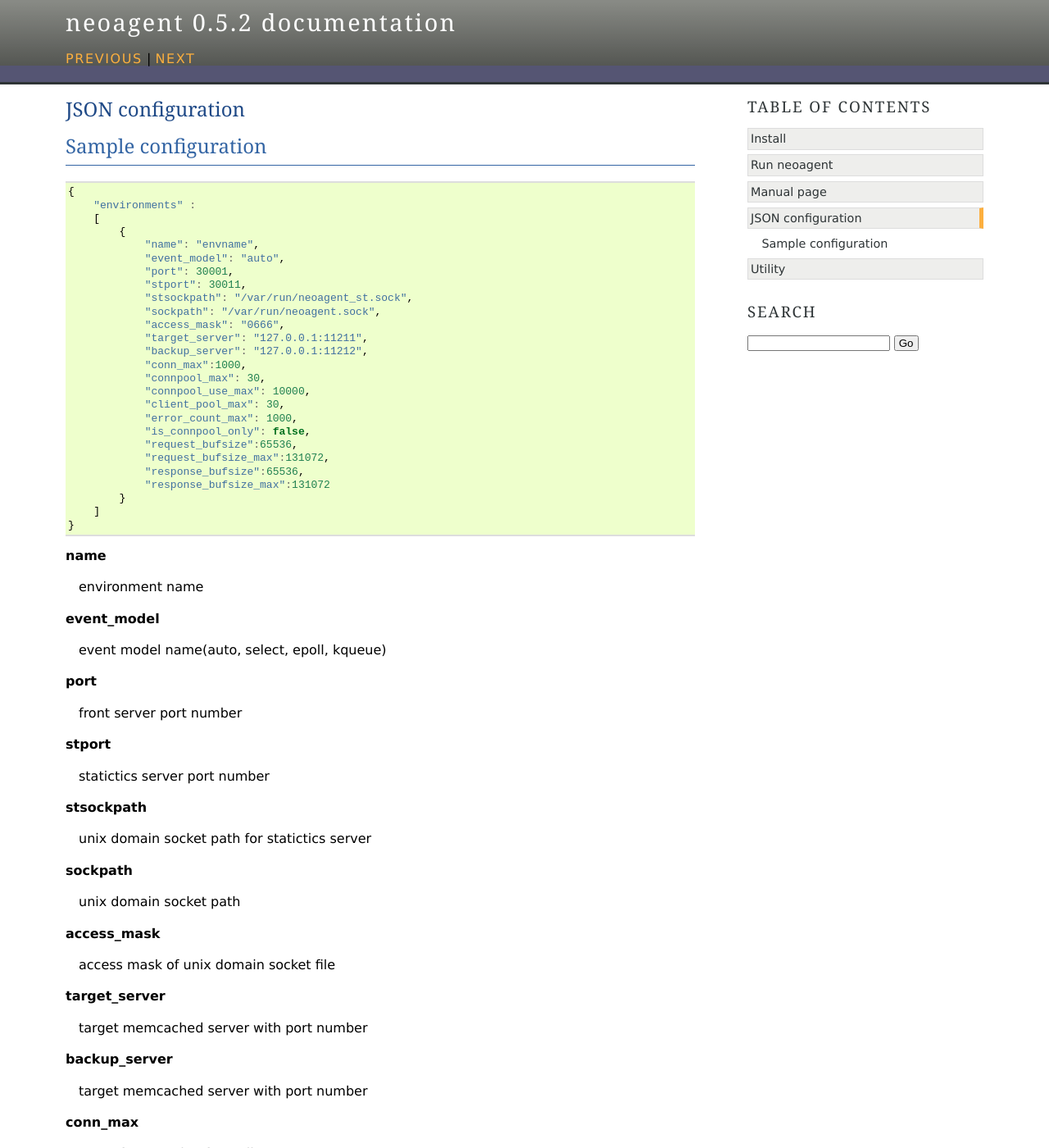
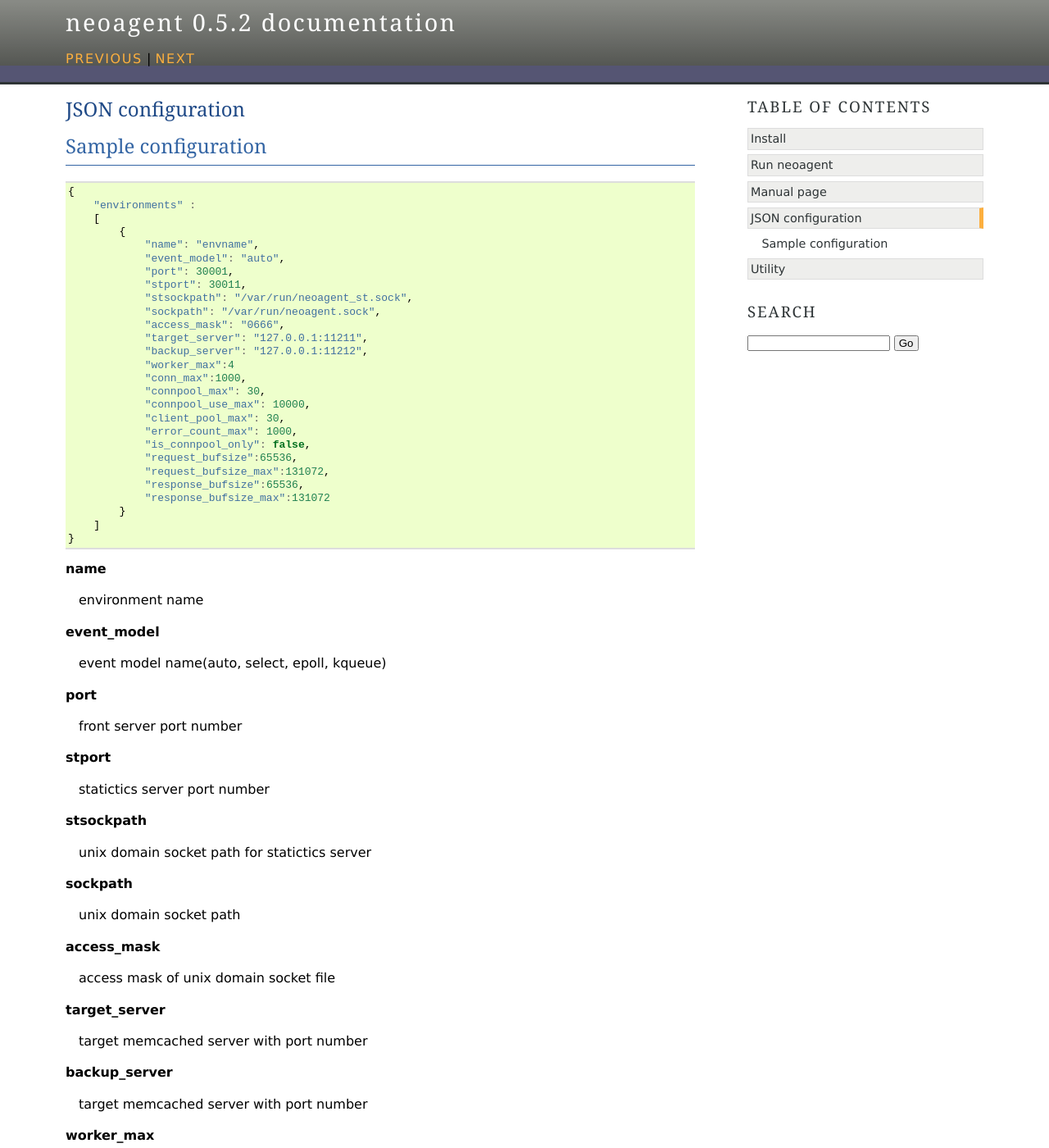
Before and after one commit to cubicdaiya/neoagent, a Sphinx documentation site: the page built from doc/source/jsonconf.rst, in a window 1280 px wide and 1400 px high. Shown: the whole window at 82% size. Built offline with Sphinx 7.4.7, drawn with Linux system fonts in a browser that asks for light colours.

Commit message:
add entry 'worker_max'

```diff
--- a/doc/source/jsonconf.rst
+++ b/doc/source/jsonconf.rst
@@ -22,6 +22,7 @@ Sample configuration
              "access_mask": "0666",
              "target_server": "127.0.0.1:11211",
              "backup_server": "127.0.0.1:11212",
+             "worker_max":4
              "conn_max":1000,
              "connpool_max": 30,
              "connpool_use_max": 10000,
@@ -72,6 +73,10 @@ Sample configuration
 
  target memcached server with port number
 
+**worker_max**
+
+ max of event worker
+
 **conn_max**
 
  max of connection from client to target server
```
